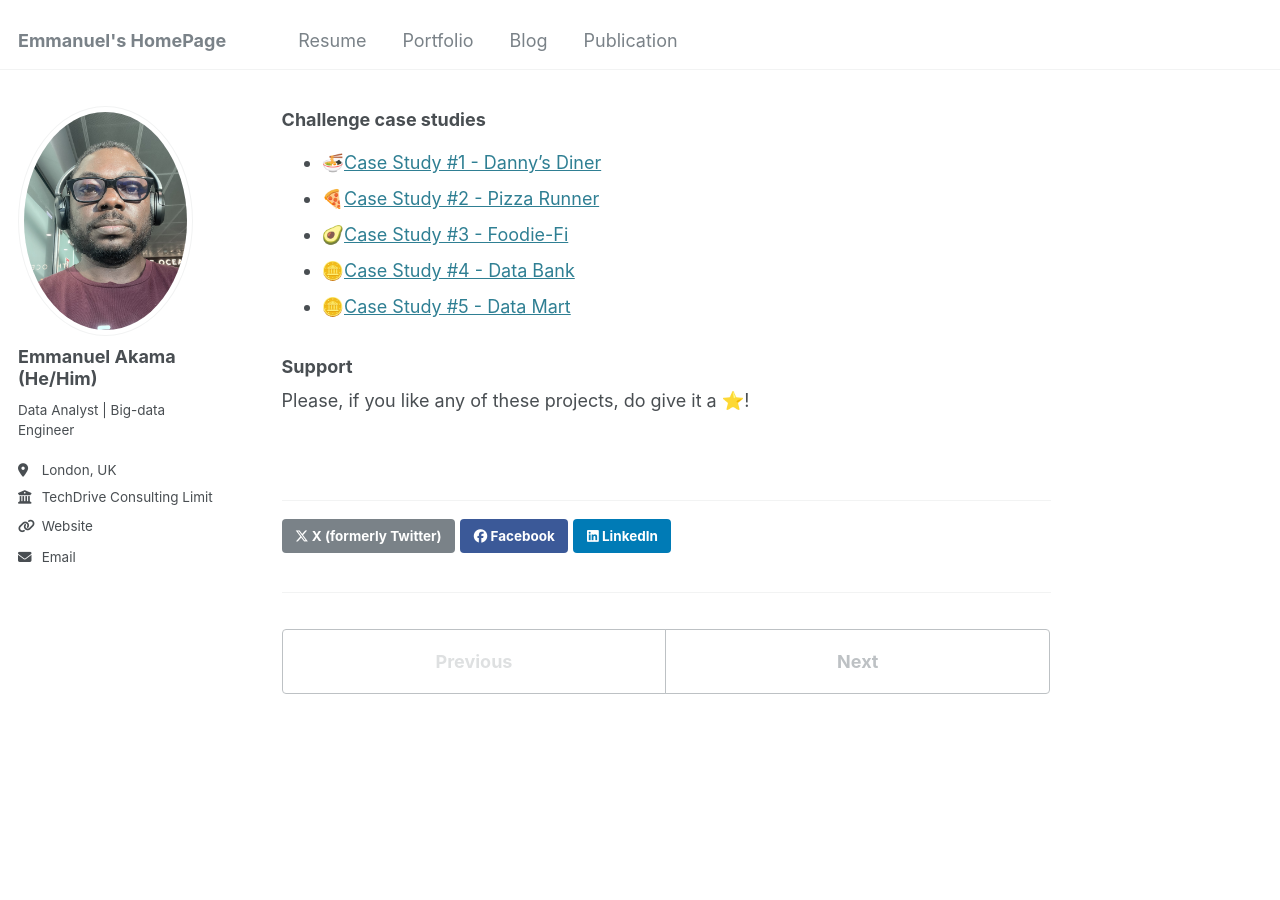
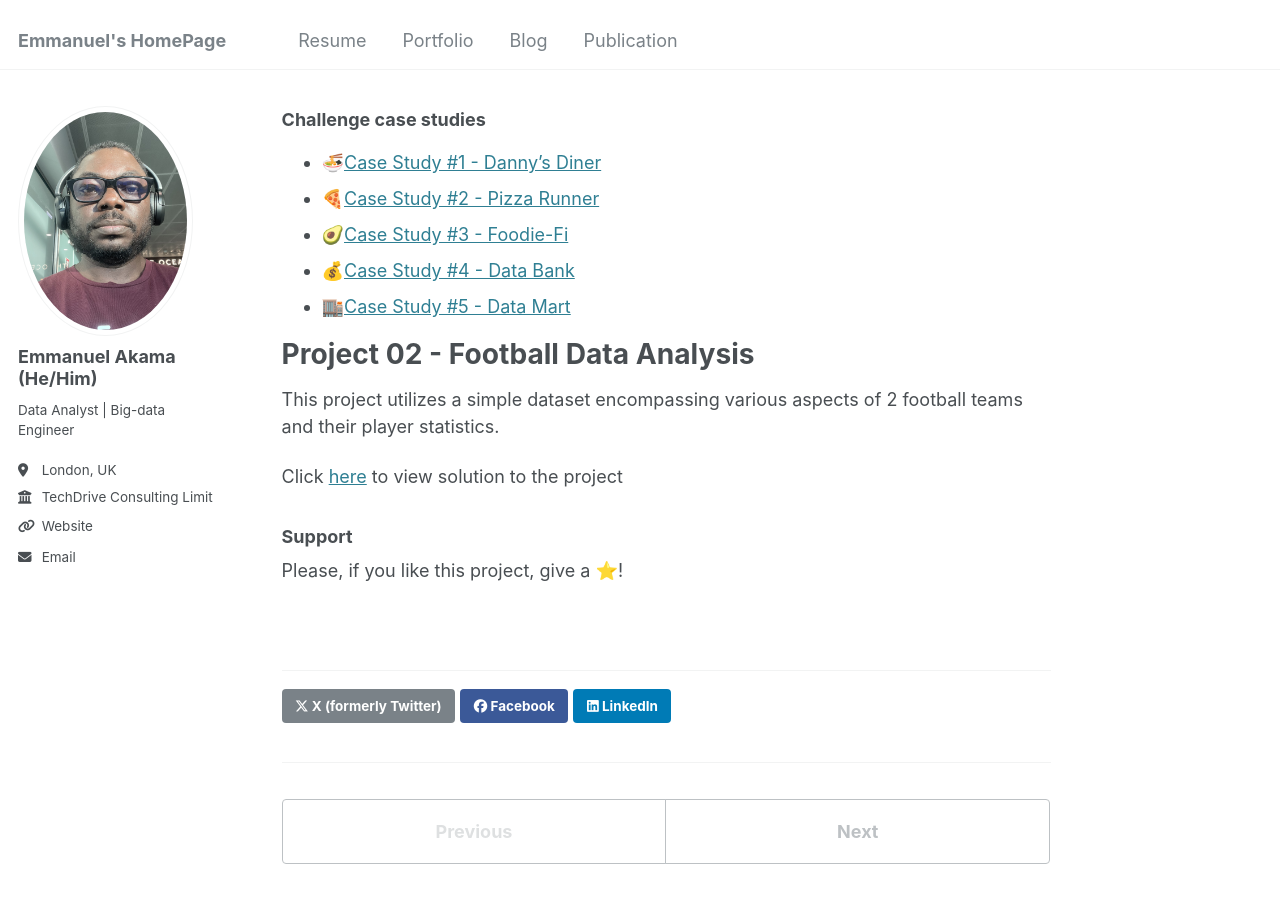
Before and after one commit to Akama-EO/Akama-EO.github.io, a Jekyll site: the page built from _portfolio/portfolio-1.md, in a window 1280 px wide and 900 px high, scrolled down 518 px. Built offline with Jekyll 4.4.1, drawn with Linux system fonts in a browser that asks for light colours.

Commit message:
Update portfolio-1.md

```diff
--- a/_portfolio/portfolio-1.md
+++ b/_portfolio/portfolio-1.md
@@ -19,8 +19,13 @@ MySQL, PostgreSQL and Microsoft SQL Server
 * 🍜[Case Study #1 - Danny's Diner](https://github.com/Akama-EO/sql-portfolio-projects/tree/main/Case%20Study%20%231%20-%20Danny's%20Diner)
 * 🍕[Case Study #2 - Pizza Runner](https://github.com/Akama-EO/sql-portfolio-projects/tree/main/Case%20Study%20%232%20-%20Pizza%20Runner)
 * 🥑[Case Study #3 - Foodie-Fi](https://github.com/Akama-EO/sql-portfolio-projects/tree/main/Case%20Study%20%233%20-%20Foodie-Fi)
-* 🪙[Case Study #4 - Data Bank](https://github.com/Akama-EO/sql-portfolio-projects/tree/main/Case%20Study%20%234%20-%20Data%20Bank)
-* 🪙[Case Study #5 - Data Mart](https://github.com/Akama-EO/sql-portfolio-projects/tree/main/Case%20Study%20%235%20-%20Data%20Mart)
+* 💰[Case Study #4 - Data Bank](https://github.com/Akama-EO/sql-portfolio-projects/tree/main/Case%20Study%20%234%20-%20Data%20Bank)
+* 🏬[Case Study #5 - Data Mart](https://github.com/Akama-EO/sql-portfolio-projects/tree/main/Case%20Study%20%235%20-%20Data%20Mart)
+
+# Project 02 - Football Data Analysis
+This project utilizes a simple dataset encompassing various aspects of 2 football teams and their player statistics.
+
+Click [here](https://github.com/Akama-EO/sql-portfolio-projects/tree/main/Football%20Data%20Analysis) to view solution to the project
 
 ### Support
-Please, if you like any of these projects, do give it a ⭐️!
+Please, if you like this project, give a ⭐️!
```
